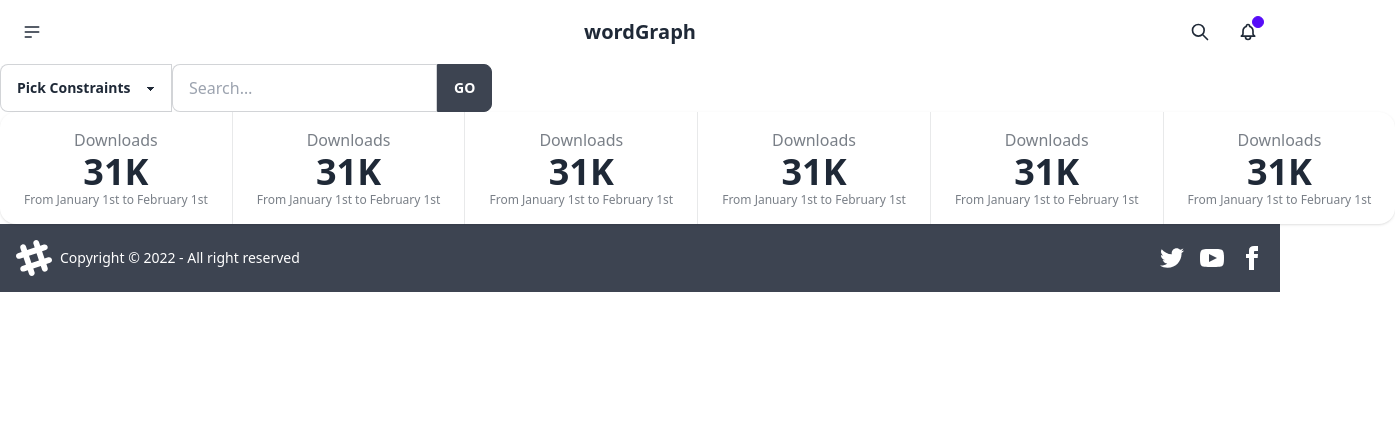
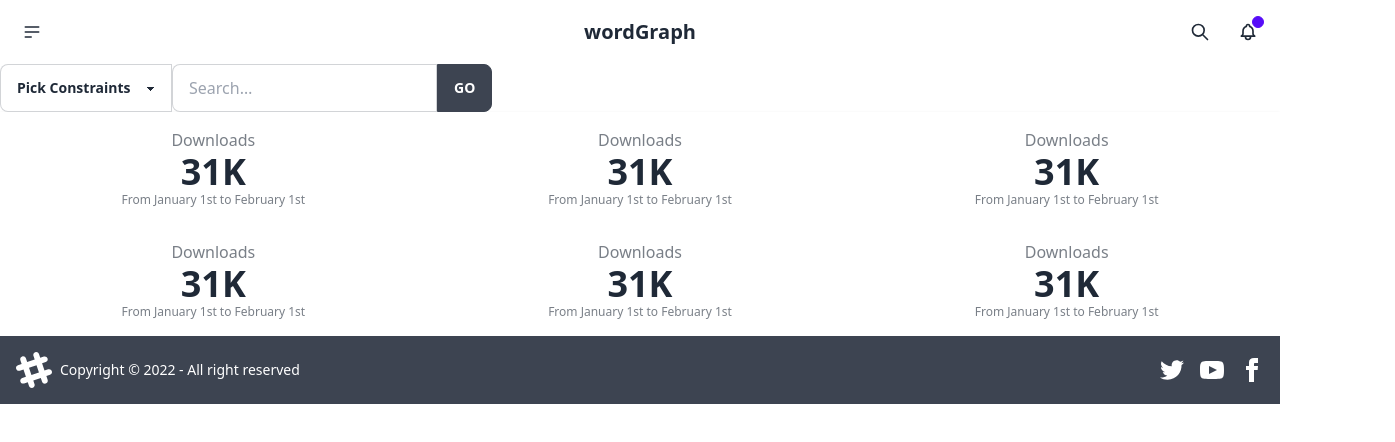
Before and after one commit to hasanTheBest/word-graph, a React (Create React App) app: page / in a window 1280 px wide. Shown: the top 442 px of the page, 1395 px wide, since content can reach past the window. Built offline with nearby package versions, Linux system fonts and the light colour scheme.

Commit message:
Search value display functionalities

```diff
--- a/src/App.js
+++ b/src/App.js
@@ -13,7 +13,7 @@ function App() {
       <main className="App">
         <FormInput />
 
-        <div className="stats shadow">
+        <div className="grid grid-cols-3 shadow">
           {new Array(6).fill(1).map((item) => (
             <SearchResultItem />
           ))}
```
